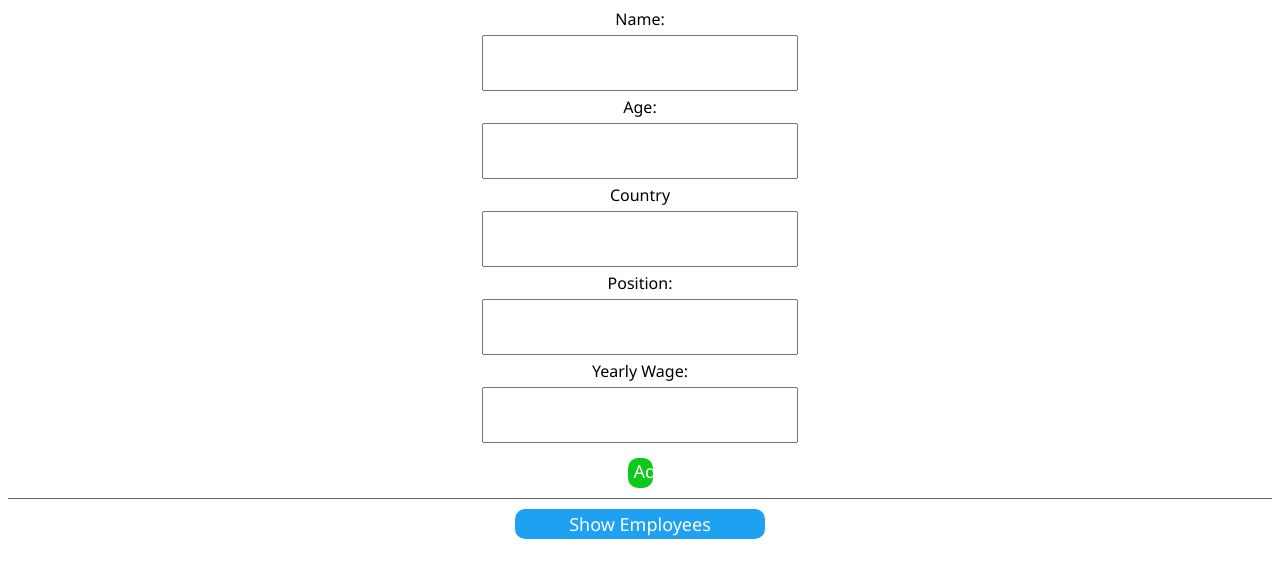
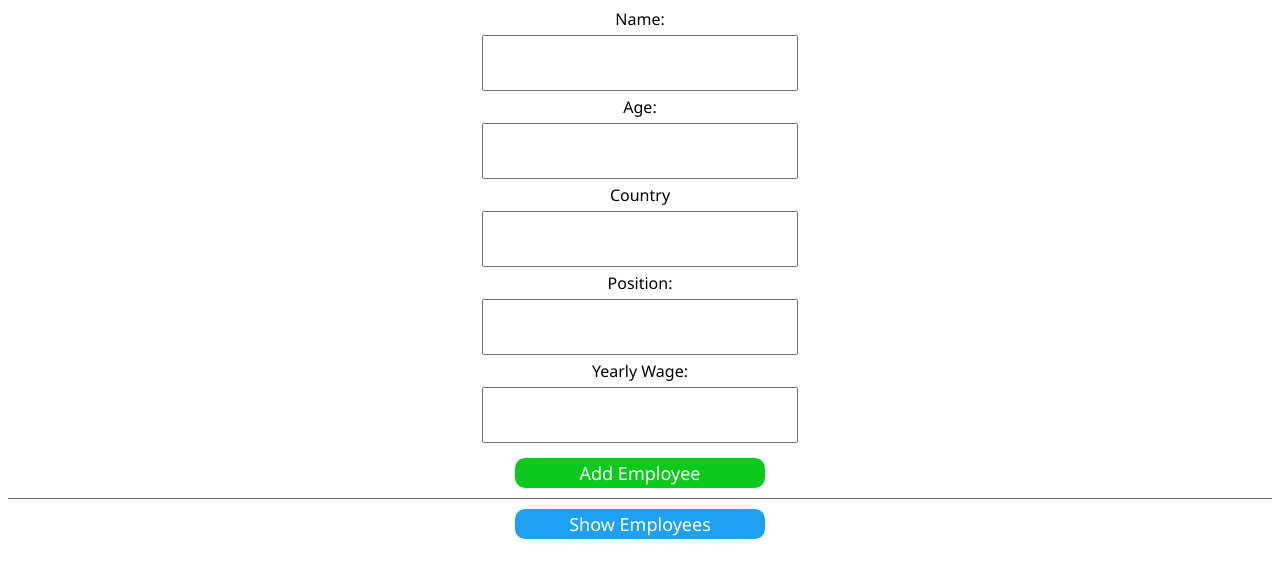
Before and after one commit to moldovanjason/employee-management-system-fontend, a React (Create React App) app: page / in a window 1280 px wide. In both pictures the pointer is over the button "Add Employee". Shown: the top 578 px of the page. Built offline with nearby package versions, Linux system fonts and the light colour scheme.

Commit message:
more styling

```diff
--- a/src/App.css
+++ b/src/App.css
@@ -45,7 +45,7 @@ div .employeePlaceholder{
 }
 
 button:hover{
-  width: 25px;
+  width: 250px;
   height: 30px;
   margin-top: 10px;
   align-self: center;
```
